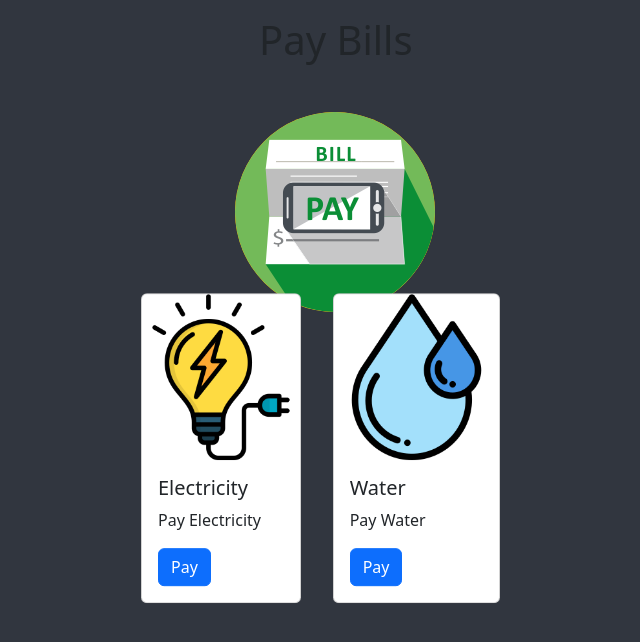
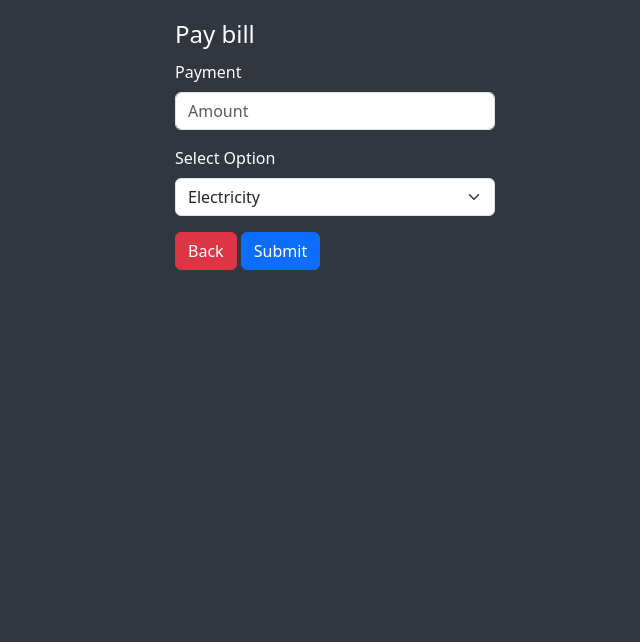
Before and after one commit to ClairCrest/DBProject, a PHP site: page /paybill/ in a window 1280 px wide. Shown: the top 642 px of the page, without its empty margins (305-945 px from the left). Run offline with PHP 8.4, Linux system fonts and the light colour scheme; the visitor is signed in with stand-in values (Sample User, id 1).

Commit message:
update paybill

```diff
--- a/paybill/index.php
+++ b/paybill/index.php
@@ -1,3 +1,13 @@
+<?php
+  session_start();
+  require_once '../config/db.php';
+  if(!isset($_SESSION['user_login']))
+  {
+    $_SESSION['error'] = 'กรุณาเข้าสู่ระบบ';
+    header("location: ../index.php");
+  }
+?>
+
 <!DOCTYPE html>
 <html lang="en">
 <head>
@@ -6,42 +16,43 @@
   <title>Pay bill</title>
   <link href="https://cdn.jsdelivr.net/npm/bootstrap@5.3.3/dist/css/bootstrap.min.css" rel="stylesheet" integrity="sha384-QWTKZyjpPEjISv5WaRU9OFeRpok6YctnYmDr5pNlyT2bRjXh0JMhjY6hW+ALEwIH" crossorigin="anonymous">
   <link href="/assets/css/style.css" rel="stylesheet">
-  <style>
-    .card-img-top {
-        height: 10px; /* Set a fixed height for the card image */
-        max-height: 200px;
-        object-fit: cover; /* Ensure the image covers the entire space */
-    }
-  </style>
-
 </head>
 <body>
-  <div class="position-absolute top-0 start-50 translate-middle-x mt-3">
-    <h1 class="ms-4">Pay Bills</h1>
-    <div class="my-5"><img src="/assets/img/paybill1.png" alt="" class="logo"></div>
-  </div>
-
-  <div class="row position-absolute top-50 start-50 translate-middle ms-4 mt-5">
-    <div class="col-md-5">
-      <div class="card flex-grow-1 me-2 h-100"> <!-- Added h-100 class for fixed height -->
-        <img src="/assets/img/elec1.png" class="card-img-top w-100 h-100" alt="..."> <!-- Added w-100 and h-100 classes for fixed width and height -->
-        <div class="card-body">
-          <h5 class="card-title">Electricity</h5>
-          <p class="card-text">Pay Electricity</p>
-          <a href="#" class="btn btn-primary">Pay</a>
-        </div>
+  <div class="position-absolute top-0 start-50 translate-middle-x mt-3 text-white w-25">
+    <form action="../paybill/payment.php" method="post">
+            <?php if (isset($_SESSION['error'])) { ?>
+                    <div class="alert alert-danger" role="alert">
+                        <?php
+                            echo$_SESSION['error'];
+                            unset($_SESSION['error']);
+                        ?>
+                    </div>
+                <?php } ?>
+                <?php if (isset($_SESSION['success'])) { ?>
+                    <div class="alert alert-success" role="alert">
+                        <?php
+                            echo$_SESSION['success'];
+                            unset($_SESSION['success']);
+                        ?>
+                    </div>
+            <?php } ?>
+    <fieldset usabled>
+      <legend>Pay bill</legend>
+      <div class="mb-3">
+        <label for="disabledTextInput" class="form-label">Payment</label>
+        <input type="text" class="form-control" name="money" placeholder="Amount">
       </div>
-    </div>
-    <div class="col-md-5">
-      <div class="card flex-grow-1 h-100"> <!-- Added h-100 class for fixed height -->
-        <img src="/assets/img/water1.png" class="card-img-top w-100 h-100" alt="..."> <!-- Added w-100 and h-100 classes for fixed width and height -->
-        <div class="card-body">
-          <h5 class="card-title">Water</h5>
-          <p class="card-text">Pay Water</p>
-          <a href="#" class="btn btn-primary">Pay</a>
-        </div>
+      <div class="mb-3">
+        <label for="disabledSelect" class="form-label">Select Option</label>
+        <select id="disabledSelect" class="form-select">
+          <option>Electricity</option>
+          <option>Water</option>
+        </select>
       </div>
-    </div>
+      <a href="../user/" class="btn btn-danger">Back</a>
+      <button type="submit" class="btn btn-primary" name="pay">Submit</button>
+    </fieldset>
+    </form>
   </div>
 </body>
 </html>
```
Also changed, not shown: paybill/payment.php (added, +68 -0 lines).
